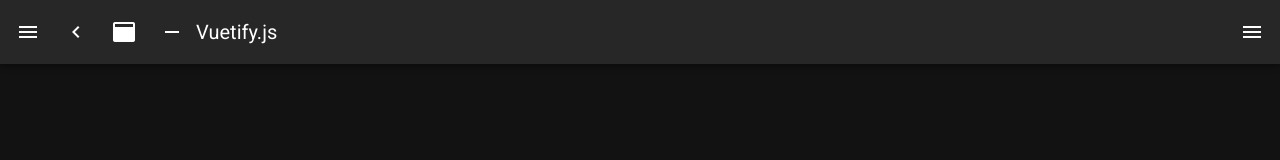
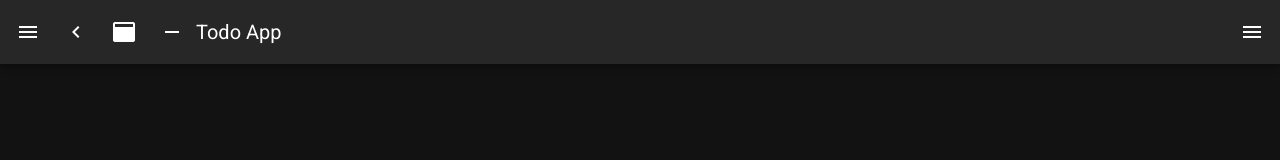
Before and after one commit to ShotaroHirose59/todo-web, a Nuxt app: page / in a window 1280 px wide. Shown: the top 160 px of the page. Built offline with nearby package versions, Linux system fonts and the light colour scheme.

Commit message:
ナビゲーションバーのメニューリスト修正

```diff
--- a/layouts/default.vue
+++ b/layouts/default.vue
@@ -72,19 +72,19 @@ export default {
       items: [
         {
           icon: 'mdi-apps',
-          title: 'Welcome',
+          title: 'Todos',
           to: '/',
         },
         {
           icon: 'mdi-chart-bubble',
-          title: 'Inspire',
-          to: '/inspire',
+          title: 'mypage',
+          to: '/mypage',
         },
       ],
       miniVariant: false,
       right: true,
       rightDrawer: false,
-      title: 'Vuetify.js',
+      title: 'Todo App',
     }
   },
 }
```
